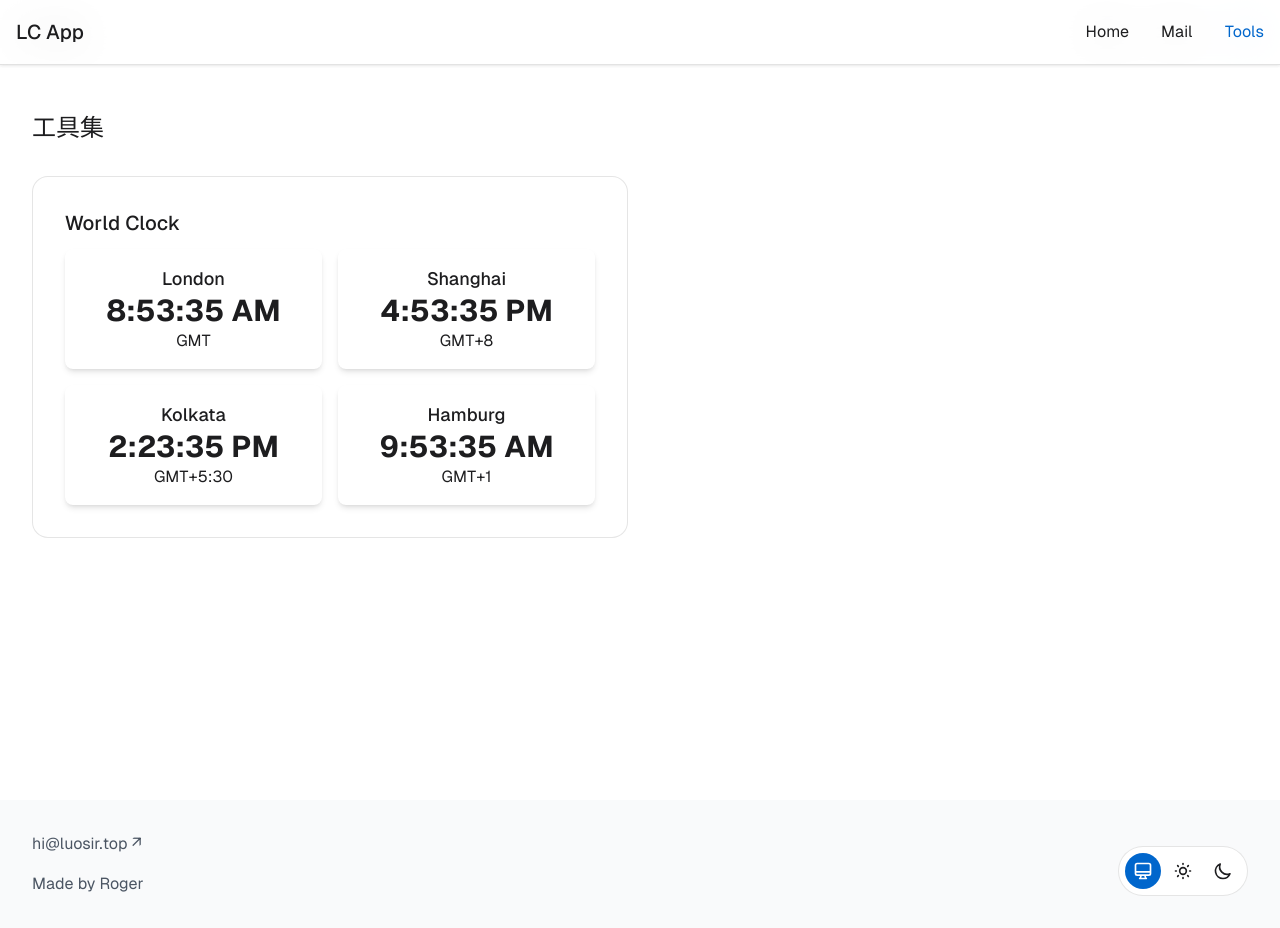
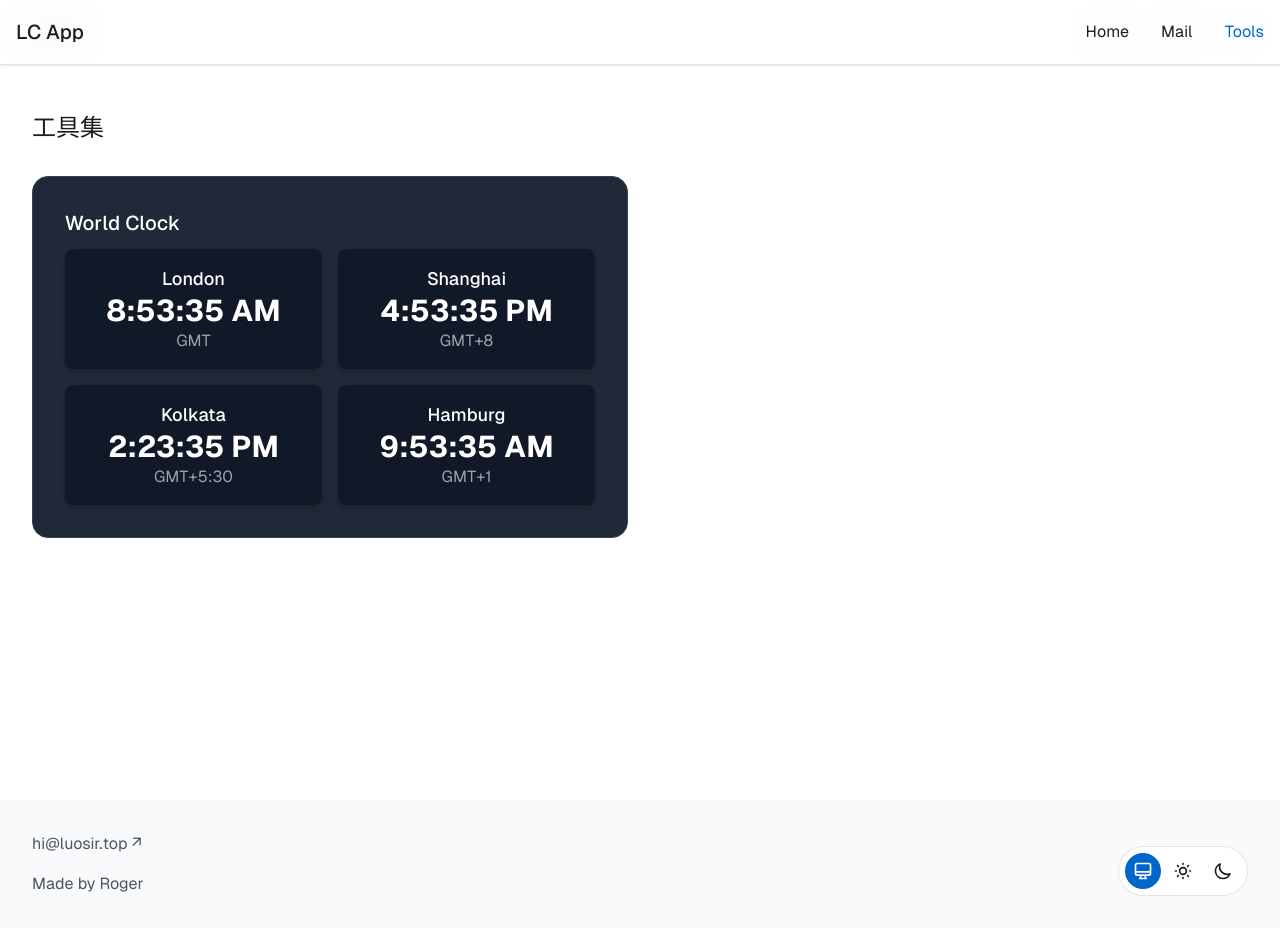
Before and after one commit to luocompany/luosir, a Next.js app: page /tools in a window 1280 px wide. Built offline with nearby package versions, Linux system fonts and the light colour scheme.

Commit message:
时区的黒夜模式调整

```diff
--- a/app/components/WorldClock.js
+++ b/app/components/WorldClock.js
@@ -26,14 +26,14 @@ function WorldClock() {
   }, []);
 
   return (
-    <div className="bg-[var(--card-bg)] border border-[var(--card-border)] rounded-2xl p-8">
-      <h3 className="text-xl font-medium mb-3">World Clock</h3>
+    <div className="bg-gray-800 border border-gray-700 rounded-2xl p-8">
+      <h3 className="text-xl font-medium mb-3 text-white">World Clock</h3>
       <div className="grid grid-cols-1 md:grid-cols-2 gap-4">
         {cities.map(city => (
-          <div key={city.name} className="bg-white p-4 rounded-lg shadow-md text-center">
-            <h4 className="text-lg font-medium">{city.name}</h4>
-            <p className="text-3xl font-bold">{times[city.name]}</p>
-            <p className="text-[var(--foreground)]/60">{city.label}</p>
+          <div key={city.name} className="bg-gray-900 p-4 rounded-lg shadow-md text-center">
+            <h4 className="text-lg font-medium text-white">{city.name}</h4>
+            <p className="text-3xl font-bold text-white">{times[city.name]}</p>
+            <p className="text-gray-400">{city.label}</p>
           </div>
         ))}
       </div>
```
